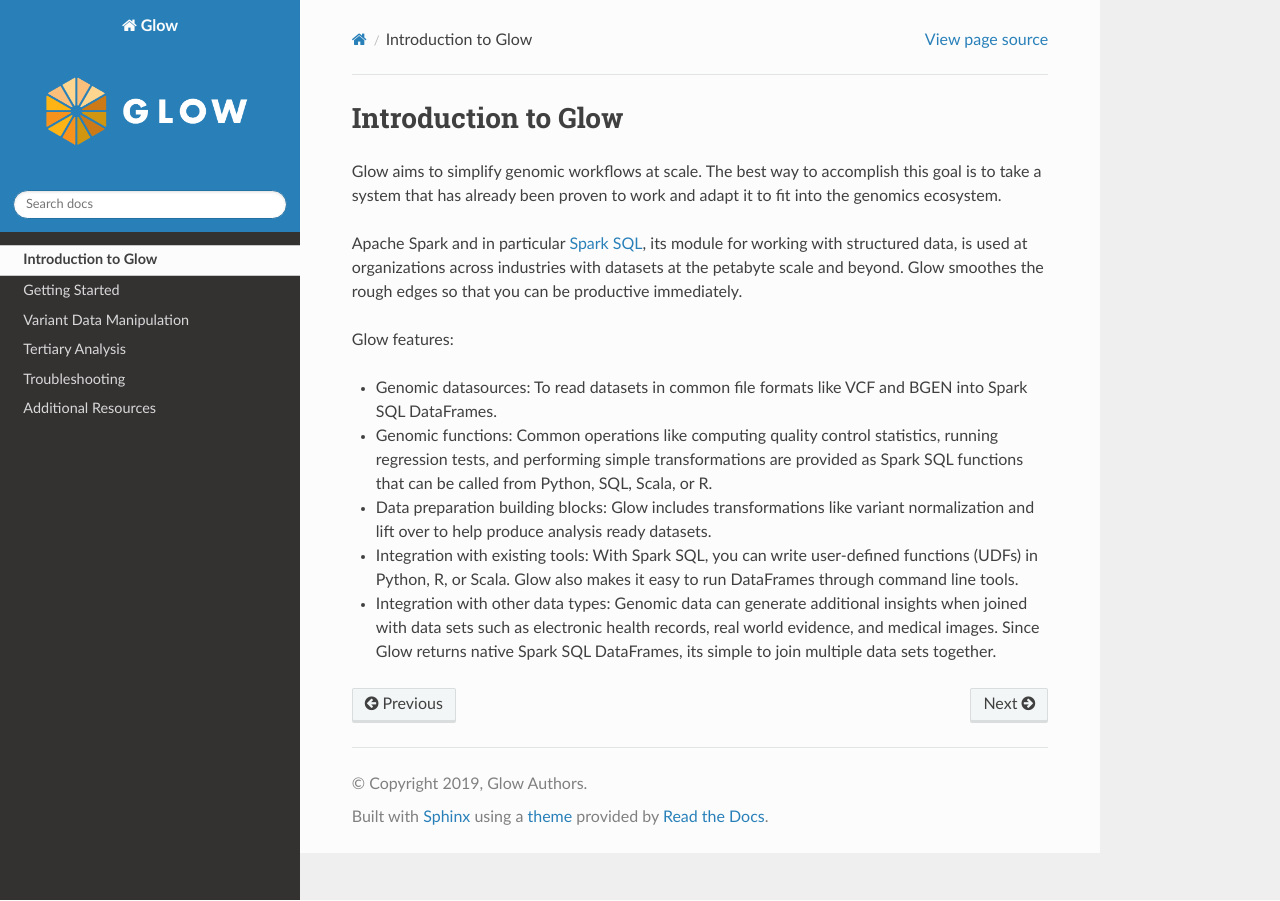
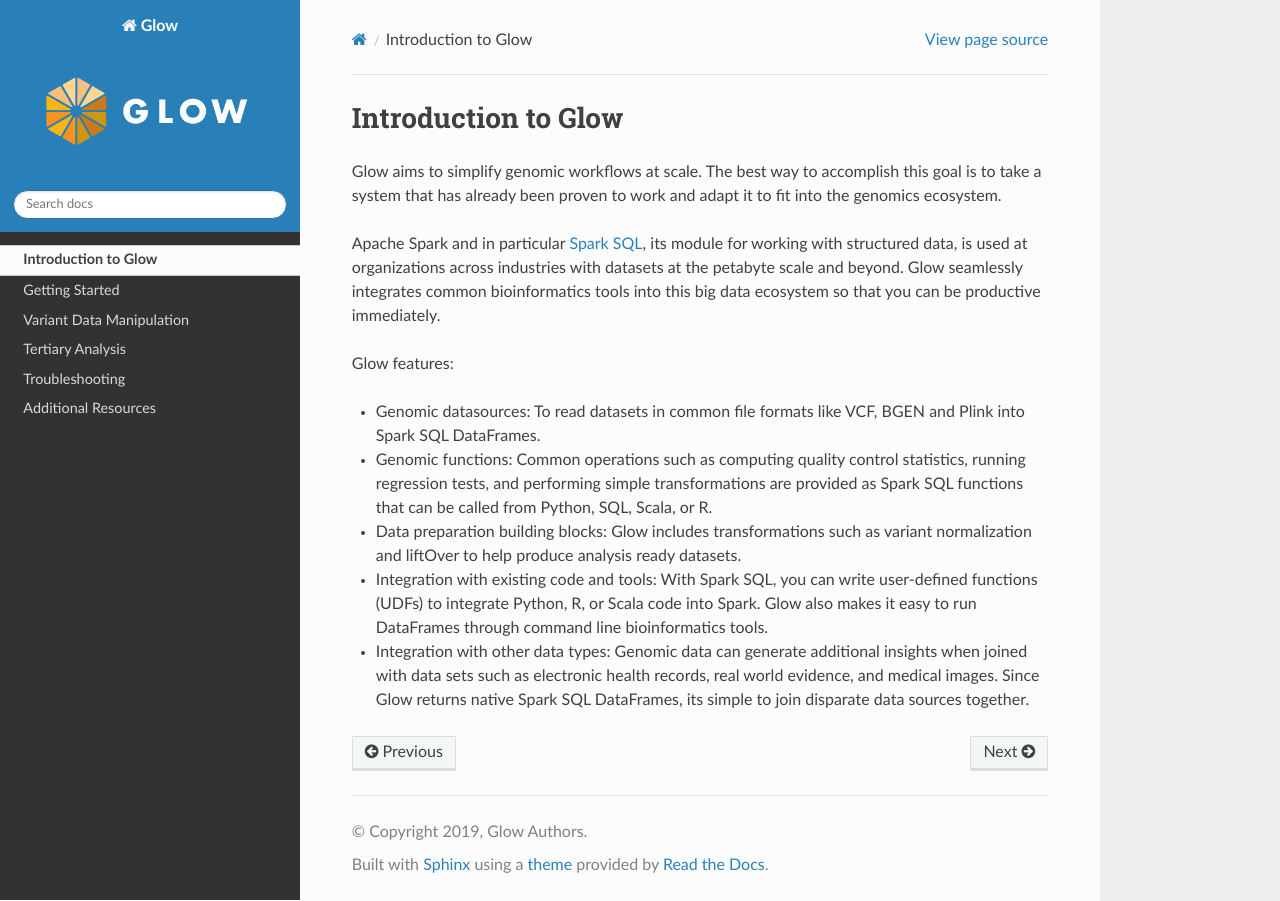
Before and after one commit to projectglow/glow, a Sphinx documentation site: the page built from docs/source/introduction.rst, in a window 1280 px wide. Built offline with Sphinx 7.4.7 and the Read the Docs theme 2.0.0, drawn with Linux system fonts in a browser that asks for light colours.

Commit message:
initial commit

```diff
--- a/docs/source/introduction.rst
+++ b/docs/source/introduction.rst
@@ -6,18 +6,20 @@ has already been proven to work and adapt it to fit into the genomics ecosystem.
 
 Apache Spark and in particular `Spark SQL <https://spark.apache.org/sql/>`_, its module for working with
 structured data, is used at organizations across industries with datasets at the petabyte scale and
-beyond. Glow smoothes the rough edges so that you can be productive immediately.
+beyond. Glow seamlessly integrates common bioinformatics tools into this big data ecosystem so that
+you can be productive immediately.
 
 Glow features:
 
-- Genomic datasources: To read datasets in common file formats like VCF and BGEN into Spark SQL DataFrames.
-- Genomic functions: Common operations like computing quality control statistics, running regression
+- Genomic datasources: To read datasets in common file formats like VCF, BGEN and Plink into Spark SQL DataFrames.
+- Genomic functions: Common operations such as computing quality control statistics, running regression
   tests, and performing simple transformations are provided as Spark SQL functions that can be
   called from Python, SQL, Scala, or R.
-- Data preparation building blocks: Glow includes transformations like variant normalization and
-  lift over to help produce analysis ready datasets.
-- Integration with existing tools: With Spark SQL, you can write user-defined functions (UDFs) in
-  Python, R, or Scala. Glow also makes it easy to run DataFrames through command line tools.
+- Data preparation building blocks: Glow includes transformations such as variant normalization and
+  liftOver to help produce analysis ready datasets.
+- Integration with existing code and tools: With Spark SQL, you can write user-defined functions (UDFs) to
+  integrate Python, R, or Scala code into Spark. Glow also makes it easy to run DataFrames through command line
+  bioinformatics tools.
 - Integration with other data types: Genomic data can generate additional insights when joined with data sets
   such as electronic health records, real world evidence, and medical images. Since Glow returns native Spark
-  SQL DataFrames, its simple to join multiple data sets together.
+  SQL DataFrames, its simple to join disparate data sources together.
```
